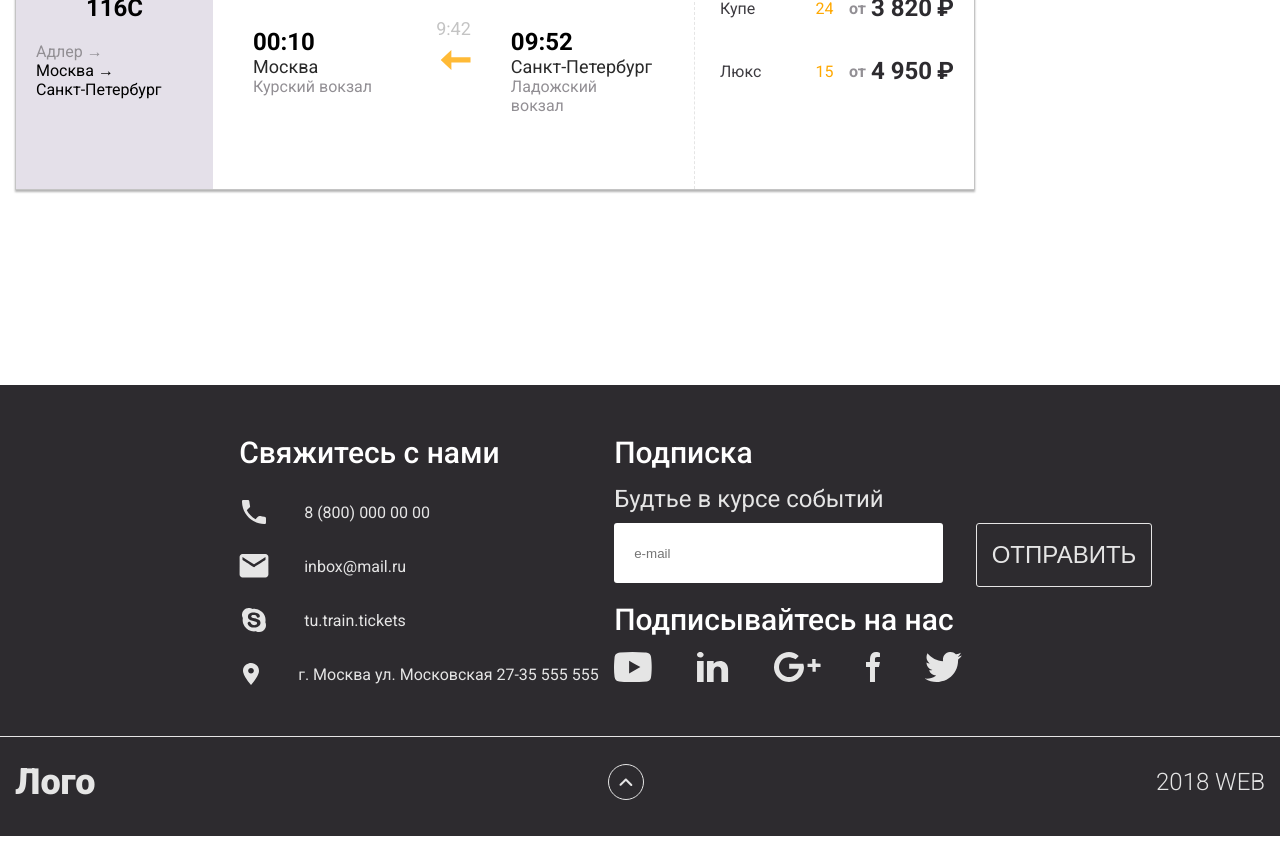
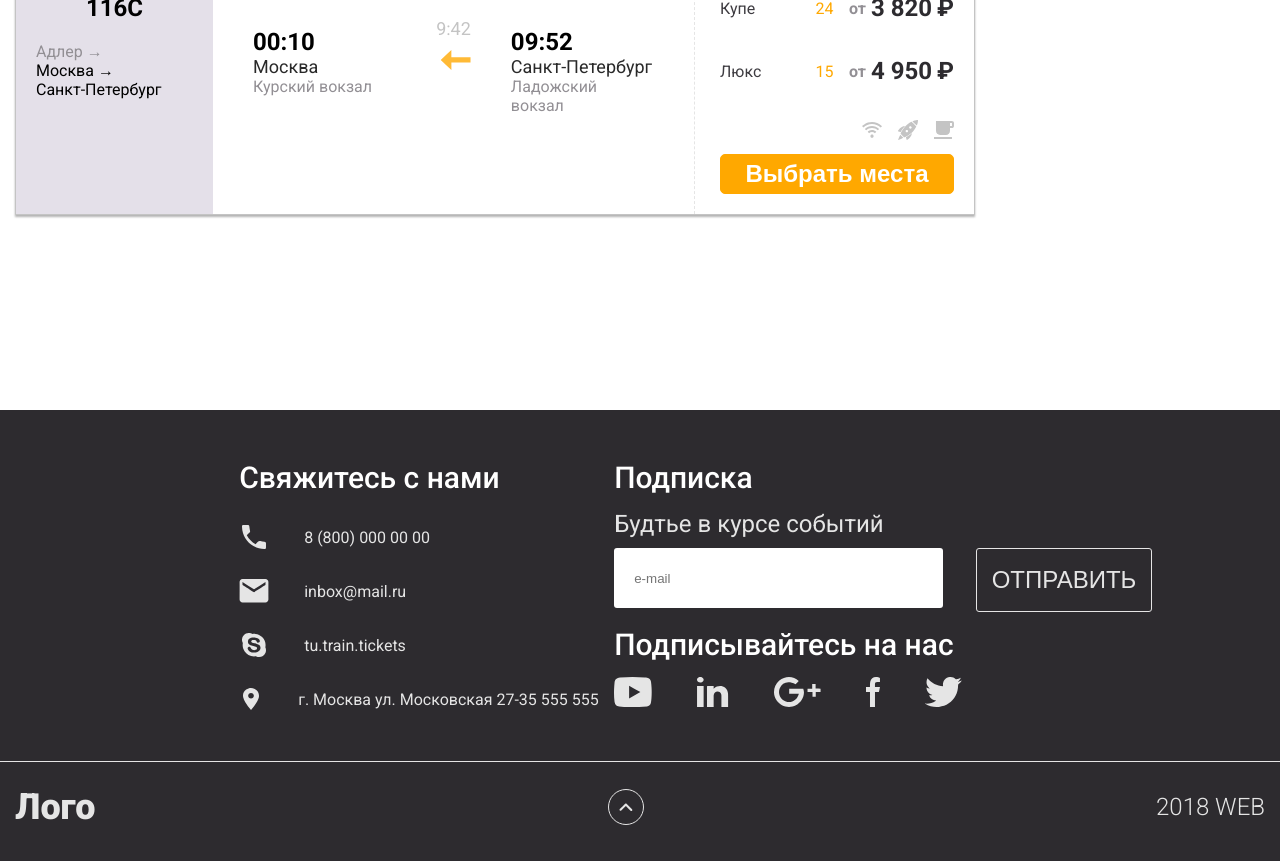
Before and after one commit to zedf0r/FE-Diplom, a React (Vite) app in the folder frontend/: page /catalog in a window 1280 px wide. Shown: the part 960-1821 px from the top of the page. Before the commit the page ends 1796 px from the top, so only its background shows below. Built offline with nearby package versions, Linux system fonts and the light colour scheme.

Commit message:
Update card

```diff
--- a/frontend/src/components/Button/Button.module.css
+++ b/frontend/src/components/Button/Button.module.css
@@ -5,7 +5,7 @@
   border-radius: 5px;
 }
 
-.button_fill {
+.button__fill {
   padding: 17px 68px;
   background-color: #ffa800;
   color: var(--primary-color);
@@ -13,14 +13,8 @@
   border: 1px solid #ffa800;
 }
 
-.button_fill:hover {
+.button__fill:hover {
   box-shadow: 0 4px 4px 0 rgba(0, 0, 0, 0.25);
-}
-
-.button_fill:active {
-  background-color: transparent;
-  border: 1px solid #ffa800;
-  color: #fff;
 }
 
 .button__outline_big {
@@ -30,15 +24,38 @@
 .button__outline_big {
   border: 1px solid #fff;
   color: #fff;
-
   background-color: transparent;
   transition: 0.4s;
+}
+
+.button__fill_small {
+  padding: 5px 10px;
+  border: 1px solid #ffa800;
+  background-color: #ffa800;
+  color: #fff;
+  transition: 0.4s;
+}
+
+.button__fill_small:hover {
+  box-shadow: 0 2px 4px 0 rgba(0, 0, 0, 0.25);
+}
+
+.button__fill_small:active {
+  background-color: transparent;
+  border: 1px solid #ffa800;
+  color: #ffa800;
 }
 
 .button__outline_big:hover {
   border: 1px solid #ffca62;
   background-color: #ffca62;
   color: #2d2b2f;
+}
+
+.button__fill:active {
+  background-color: transparent;
+  border: 1px solid #ffa800;
+  color: #fff;
 }
 
 .button__outline_big:active {
--- a/frontend/src/components/Card/Card.module.css
+++ b/frontend/src/components/Card/Card.module.css
@@ -109,3 +109,15 @@
   max-width: 280px;
   width: 100%;
 }
+
+.tariff__service {
+  justify-self: flex-end;
+  display: flex;
+  flex-direction: column;
+  row-gap: 10px;
+  width: 100%;
+}
+
+.serice__svg {
+  align-self: flex-end;
+}
--- a/frontend/src/components/Card/Card.tsx
+++ b/frontend/src/components/Card/Card.tsx
@@ -1,6 +1,6 @@
-import { ArrowRightIcon, TrainIcon } from "../Icons";
+import { ArrowRightIcon, ServiceIcon, TrainIcon } from "../Icons";
 import style from "./Card.module.css";
-import { Tariff } from "../../components";
+import { Button, Tariff } from "../../components";
 
 export const Card = () => {
   return (
@@ -59,6 +59,18 @@ export const Card = () => {
         <Tariff variant="Плацкарт" count="52" price="2 530" />
         <Tariff variant="Купе" count="24" price="3 820" />
         <Tariff variant="Люкс" count="15" price="4 950" />
+        <div className={style.tariff__service}>
+          <div className={style.serice__svg}>
+            <ServiceIcon />
+          </div>
+          <Button
+            className="button__fill_small"
+            onClick={() => {}}
+            type="button"
+          >
+            Выбрать места
+          </Button>
+        </div>
       </div>
     </article>
   );
--- a/frontend/src/components/Form/Form.tsx
+++ b/frontend/src/components/Form/Form.tsx
@@ -54,7 +54,7 @@ export const Form = () => {
       </div>
       <div className={style.form__button}>
         <Link to="/catalog">
-          <Button type="button" onClick={handleClick} className="button_fill">
+          <Button type="button" onClick={handleClick} className="button__fill">
             Найти билеты
           </Button>
         </Link>
--- /dev/null
+++ b/frontend/src/components/Icons/ServiceIcon.tsx
@@ -0,0 +1,56 @@
+export const ServiceIcon = () => {
+  return (
+    <svg
+      width="92"
+      height="20"
+      viewBox="0 0 92 20"
+      fill="none"
+      xmlns="http://www.w3.org/2000/svg"
+    >
+      <path
+        d="M20 6.21434C19.7667 6.4347 19.5335 6.65506 19.3069 6.8821C19.0803 7.10914 18.867 7.34953 18.6271 7.60995C16.1946 5.25277 13.3356 4.01074 9.99 4.01074C6.65778 4.01074 3.81206 5.25277 1.44618 7.54318C0.973009 7.07575 0.519827 6.62167 0 6.10082C0.71976 5.53991 1.41953 4.90553 2.19927 4.38468C7.75075 0.698658 14.9084 1.33971 19.7467 5.93388C19.8267 6.00734 19.9134 6.07411 20 6.14089C20 6.1676 20 6.18763 20 6.21434Z"
+        fill="#C4C4C4"
+      />
+      <path
+        d="M9.66998 17.8334C9.58334 17.7933 9.4967 17.7466 9.4034 17.7065C8.69697 17.406 8.30376 16.6648 8.45038 15.9102C8.597 15.1623 9.25678 14.6215 10.0232 14.6215C10.7829 14.6281 11.4427 15.1757 11.5827 15.9236C11.7226 16.6715 11.3161 17.4127 10.603 17.7065C10.5097 17.7466 10.4231 17.7866 10.3298 17.8267C10.1098 17.8334 9.8899 17.8334 9.66998 17.8334Z"
+        fill="#C4C4C4"
+      />
+      <path
+        d="M4.25845 10.3678C3.78527 9.90035 3.33209 9.45295 2.87891 8.99887C6.32442 5.25943 13.0089 4.76528 17.1142 8.95881C16.6543 9.41288 16.1878 9.86696 15.7146 10.3344C14.1551 8.83861 12.2425 7.99723 9.98987 8.00391C7.74395 8.01059 5.83792 8.84529 4.25845 10.3678Z"
+        fill="#C4C4C4"
+      />
+      <path
+        d="M14.335 11.8102C13.8619 12.2776 13.4087 12.7317 12.9555 13.1791C11.1761 11.4963 8.61029 11.6766 7.0708 13.1724C6.61762 12.7183 6.16444 12.2709 5.70459 11.8168C7.53065 9.67334 11.7226 9.13246 14.335 11.8102Z"
+        fill="#C4C4C4"
+      />
+      <path
+        d="M42.2844 17.3529C42.1538 17.357 42.0721 17.304 42.0007 17.2328C41.4906 16.7339 40.9763 16.2391 40.4702 15.7382C39.8988 15.1721 39.3356 14.5959 38.7601 14.0339C38.6316 13.9076 38.5989 13.7753 38.6499 13.6266C38.7622 13.2907 38.8744 12.9506 39.0152 12.6248C39.9213 10.5173 41.1804 8.63385 42.6946 6.91733C44.1006 5.32298 45.6964 3.9465 47.4922 2.80826C48.1289 2.40509 48.7941 2.05079 49.4451 1.67206C49.5124 1.63337 49.541 1.66799 49.5818 1.70668C50.2185 2.34197 50.8572 2.97727 51.4939 3.6146C52.4265 4.54515 53.3591 5.47773 54.2937 6.40624C54.3529 6.46529 54.357 6.50398 54.3202 6.57728C53.5244 8.13498 52.5591 9.57865 51.4205 10.9063C50.7001 11.7452 49.9185 12.525 49.0961 13.2642C47.2106 14.9583 45.0964 16.2961 42.7292 17.2226C42.6068 17.2714 42.4803 17.3101 42.3538 17.3509C42.3232 17.3529 42.2905 17.3509 42.2844 17.3529ZM43.6312 11.1221C43.5639 11.8633 44.2516 12.3764 44.8556 12.3723C45.5352 12.3662 46.1025 11.8063 46.1004 11.1241C46.0984 10.552 45.7005 9.88001 44.7577 9.89426C44.1475 9.90444 43.6312 10.4583 43.6312 11.1221ZM48.3941 8.81507C49.1125 8.89041 49.6471 8.16552 49.641 7.59742C49.6369 7.0171 49.1288 6.34719 48.3594 6.3533C47.7452 6.35737 47.1289 6.91733 47.1555 7.6076C47.182 8.3162 47.6738 8.81507 48.3941 8.81507Z"
+        fill="#C4C4C4"
+      />
+      <path
+        d="M54.7653 5.61827C53.2981 4.17256 51.8288 2.72686 50.3452 1.26486C50.6289 1.15287 50.8942 1.04291 51.1635 0.941104C52.1492 0.564406 53.1613 0.29359 54.2 0.13273C54.6184 0.0675711 55.0428 0.0248108 55.4673 0.00241249C55.8836 -0.0199858 56.0019 0.110331 55.9999 0.52979C55.9958 1.24246 55.8713 1.93885 55.7183 2.63319C55.4918 3.6574 55.1734 4.65515 54.7571 5.61827C54.751 5.63049 54.7449 5.64271 54.7388 5.65289C54.7469 5.64067 54.7571 5.62845 54.7653 5.61827Z"
+        fill="#C4C4C4"
+      />
+      <path
+        d="M42.9703 5.98269C42.9295 6.03156 42.8928 6.08247 42.8479 6.12726C41.6255 7.39989 40.5888 8.80895 39.7073 10.3341C39.3971 10.8716 39.1196 11.4255 38.8318 11.9752C38.7869 12.0608 38.7441 12.0811 38.6502 12.0547C37.8666 11.8307 37.083 11.6148 36.2994 11.3929C36.0504 11.3216 35.9382 11.0834 36.0341 10.839C36.0647 10.7617 36.1075 10.6863 36.1524 10.6151C37.1871 9.00239 38.54 7.72772 40.246 6.84604C41.0643 6.42251 41.9275 6.12319 42.8377 5.96029C42.8764 5.95419 42.9152 5.95418 42.954 5.95215C42.9601 5.96233 42.9642 5.97251 42.9703 5.98269Z"
+        fill="#C4C4C4"
+      />
+      <path
+        d="M43.9009 17.188C45.0192 16.6504 46.0946 16.0457 47.117 15.3452C48.1373 14.6468 49.0883 13.8608 49.9984 13.0239C50.0106 13.0321 50.0249 13.0402 50.0372 13.0484C50.029 13.1156 50.0229 13.1828 50.0106 13.2499C49.7066 14.8484 48.9944 16.2513 47.9741 17.5056C47.2292 18.4219 46.3538 19.1936 45.3498 19.8187C45.2702 19.8697 45.1865 19.9165 45.0988 19.9511C44.9212 20.0203 44.7498 19.9613 44.6723 19.7882C44.5947 19.6151 44.5294 19.4359 44.4763 19.2547C44.2825 18.5807 44.0947 17.9047 43.905 17.2307C43.9029 17.2226 43.9029 17.2124 43.9009 17.188Z"
+        fill="#C4C4C4"
+      />
+      <path
+        d="M41.2338 17.7012C41.0971 17.805 40.9644 17.9231 40.8155 18.0147C40.2318 18.3772 39.6094 18.6684 38.9707 18.9168C38.0483 19.2772 37.1178 19.6132 36.1893 19.9593C36.1464 19.9756 36.0995 19.9838 36.0342 20C36.1097 19.7822 36.175 19.5847 36.2464 19.3892C36.6729 18.2163 37.1035 17.0435 37.6565 15.9215C37.834 15.5632 38.0177 15.2068 38.2891 14.9055C38.3136 14.879 38.3401 14.8525 38.3585 14.8322C39.3115 15.7851 40.2624 16.7319 41.2338 17.7012Z"
+        fill="#C4C4C4"
+      />
+      <path
+        d="M73.9766 1C74.2519 1 74.4521 1 74.6523 1C79.6571 1 84.662 1 89.6669 1C91.2309 1 91.9941 1.76409 91.9941 3.35491C91.9941 4.20668 92.0066 5.07098 91.9941 5.92276C91.9816 7.17537 91.1558 8.00209 89.9171 8.01461C89.2915 8.02714 88.6784 8.01461 88.0027 8.01461C88.0027 8.99165 88.0027 9.89353 88.0027 10.8079C87.9902 13.3132 86.3011 15.0167 83.8112 15.0292C81.9343 15.0292 80.0575 15.0418 78.1807 15.0292C75.7158 15.0167 74.0016 13.3257 74.0016 10.8706C73.9641 7.60125 73.9766 4.35699 73.9766 1ZM88.0403 3.0167C88.0403 3.99374 88.0403 4.9833 88.0403 5.97286C88.6909 5.97286 89.3165 5.97286 89.9421 5.97286C89.9421 4.97077 89.9421 3.99374 89.9421 3.0167C89.2915 3.0167 88.6909 3.0167 88.0403 3.0167Z"
+        fill="#C4C4C4"
+      />
+      <path
+        d="M89.955 17.0709C89.955 17.7223 89.955 18.3486 89.955 18.9999C83.9616 18.9999 77.9933 18.9999 72 18.9999C72 18.3486 72 17.7348 72 17.0709C77.9683 17.0709 83.9366 17.0709 89.955 17.0709Z"
+        fill="#C4C4C4"
+      />
+    </svg>
+  );
+};
--- a/frontend/src/components/Icons/index.ts
+++ b/frontend/src/components/Icons/index.ts
@@ -14,3 +14,4 @@ export { FacebookIcon } from "./FacebookIcon";
 export { TwitterIcon } from "./TwitterIcon";
 export { TrainIcon } from "./TrainIcon";
 export { ArrowRightIcon } from "./ArrowRightIcon";
+export { ServiceIcon } from "./ServiceIcon";
```
